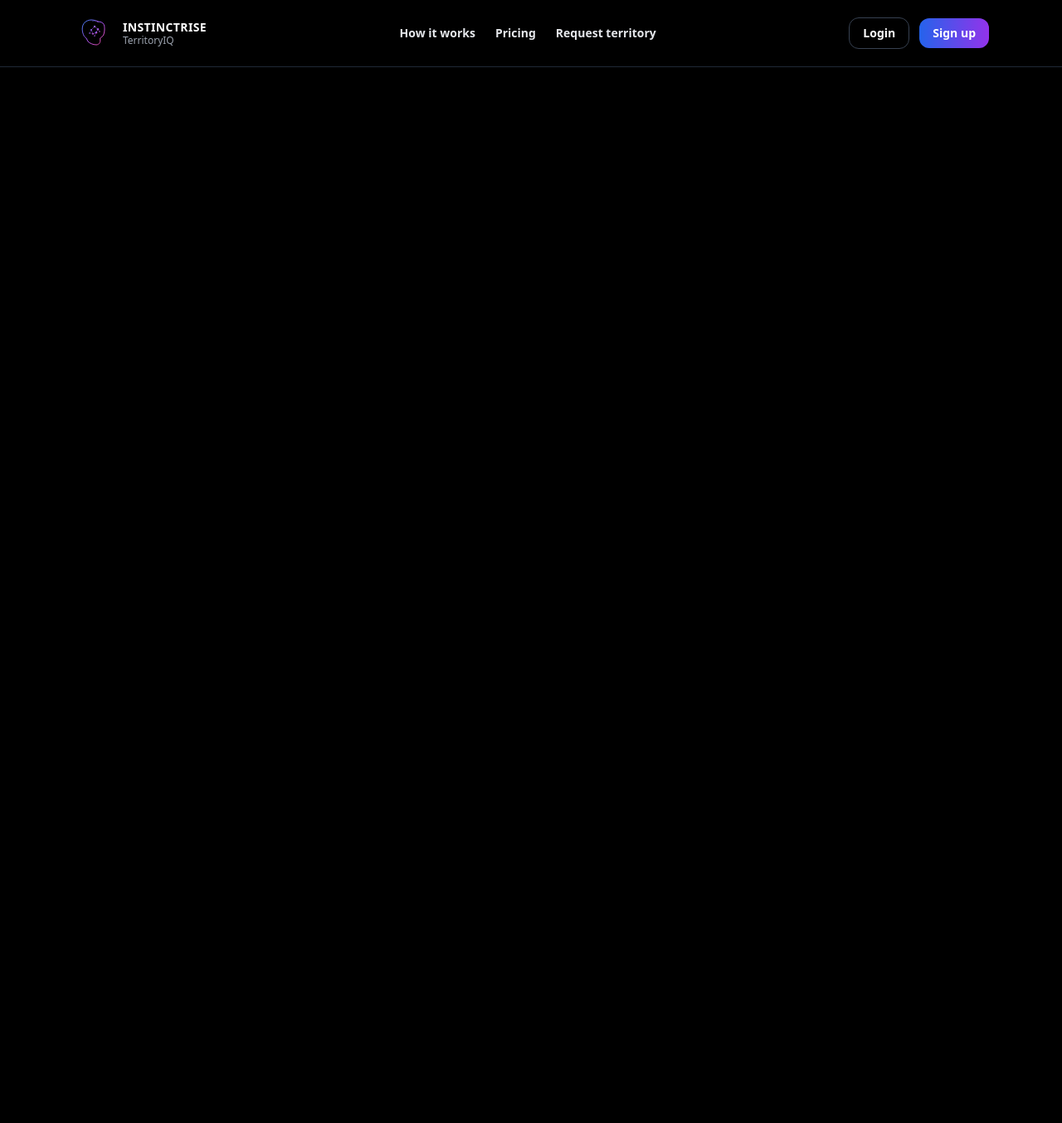
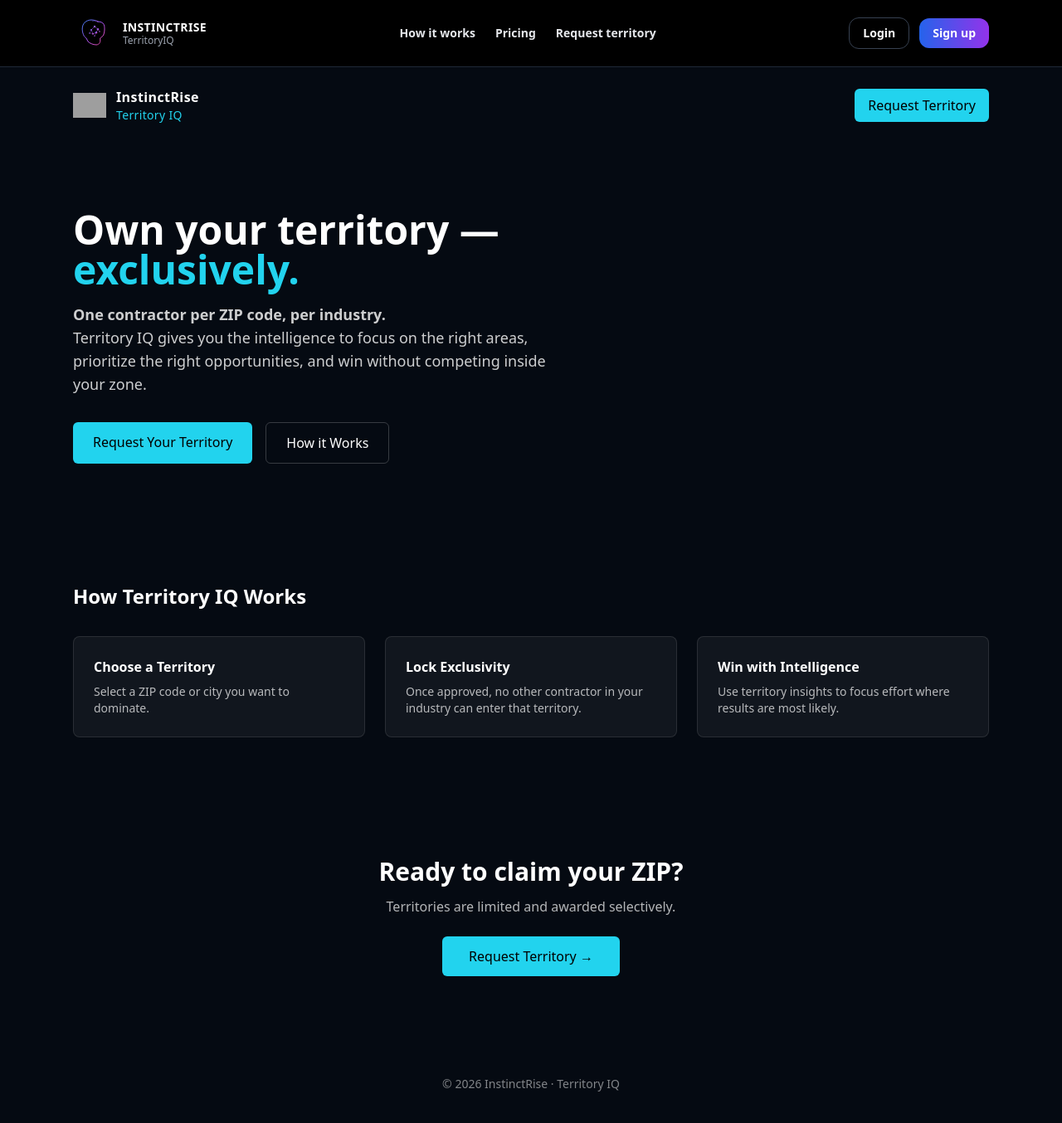
Before and after one commit to seankap07/instinctrise-website, a Next.js app: page / in a window 1280 px wide. Shown: the top 1354 px of the page at 83% size. Before the commit the page ends 800 px from the top, so only its background shows below. Built offline with nearby package versions, Linux system fonts and the light colour scheme; grey boxes are pictures that could not be loaded.

Commit message:
Update page.tsx

```diff
--- a/app/page.tsx
+++ b/app/page.tsx
@@ -1,3 +1,120 @@
-export default function SignupDisabled() {
-return null;
+import Image from "next/image";
+
+export default function Page() {
+return (
+<div className="min-h-screen bg-[#050A12] text-white">
+{/* Header */}
+<header className="mx-auto max-w-6xl px-6 py-6 flex items-center justify-between">
+<div className="flex items-center gap-3">
+<Image
+src="/instinctrise-mark.png"
+alt="InstinctRise"
+width={40}
+height={40}
+priority
+/>
+<div className="leading-tight">
+<div className="text-base font-semibold tracking-wide">
+InstinctRise
+</div>
+<div className="text-sm text-cyan-400 tracking-wide">
+Territory IQ
+</div>
+</div>
+</div>
+
+<a
+href="#request"
+className="rounded-md bg-cyan-400 px-4 py-2 font-medium text-black hover:bg-cyan-300"
+>
+Request Territory
+</a>
+</header>
+
+{/* Hero */}
+<section className="mx-auto max-w-6xl px-6 py-20">
+<h1 className="text-4xl md:text-5xl font-semibold leading-tight">
+Own your territory —
+<br />
+<span className="text-cyan-400">exclusively.</span>
+</h1>
+
+<p className="mt-4 text-lg text-white/80 max-w-xl">
+<strong>One contractor per ZIP code, per industry.</strong>
+<br />
+Territory IQ gives you the intelligence to focus on the right areas,
+prioritize the right opportunities, and win without competing inside
+your zone.
+</p>
+
+<div className="mt-8 flex gap-4">
+<a
+href="#request"
+className="rounded-md bg-cyan-400 px-6 py-3 font-medium text-black hover:bg-cyan-300"
+>
+Request Your Territory
+</a>
+<a
+href="#how"
+className="rounded-md border border-white/20 px-6 py-3 font-medium text-white hover:bg-white/10"
+>
+How it Works
+</a>
+</div>
+</section>
+
+{/* How it Works */}
+<section id="how" className="mx-auto max-w-6xl px-6 py-16">
+<h2 className="text-2xl font-semibold">How Territory IQ Works</h2>
+
+<div className="mt-8 grid gap-6 md:grid-cols-3">
+{[
+{
+t: "Choose a Territory",
+d: "Select a ZIP code or city you want to dominate.",
+},
+{
+t: "Lock Exclusivity",
+d: "Once approved, no other contractor in your industry can enter that territory.",
+},
+{
+t: "Win with Intelligence",
+d: "Use territory insights to focus effort where results are most likely.",
+},
+].map((item) => (
+<div
+key={item.t}
+className="rounded-lg border border-white/10 bg-white/5 p-6"
+>
+<h3 className="font-semibold">{item.t}</h3>
+<p className="mt-2 text-sm text-white/70">{item.d}</p>
+</div>
+))}
+</div>
+</section>
+
+{/* CTA */}
+<section
+id="request"
+className="mx-auto max-w-6xl px-6 py-20 text-center"
+>
+<h2 className="text-3xl font-semibold">Ready to claim your ZIP?</h2>
+<p className="mt-3 text-white/70">
+Territories are limited and awarded selectively.
+</p>
+
+<a
+href="mailto:info@instinctrise.com"
+className="inline-block mt-6 rounded-md bg-cyan-400 px-8 py-3 font-medium text-black hover:bg-cyan-300"
+>
+Request Territory →
+</a>
+</section>
+
+{/* Footer */}
+<footer className="py-10 text-center text-sm text-white/50">
+© {new Date().getFullYear()} InstinctRise · Territory IQ
+</footer>
+</div>
+);
 }
```
